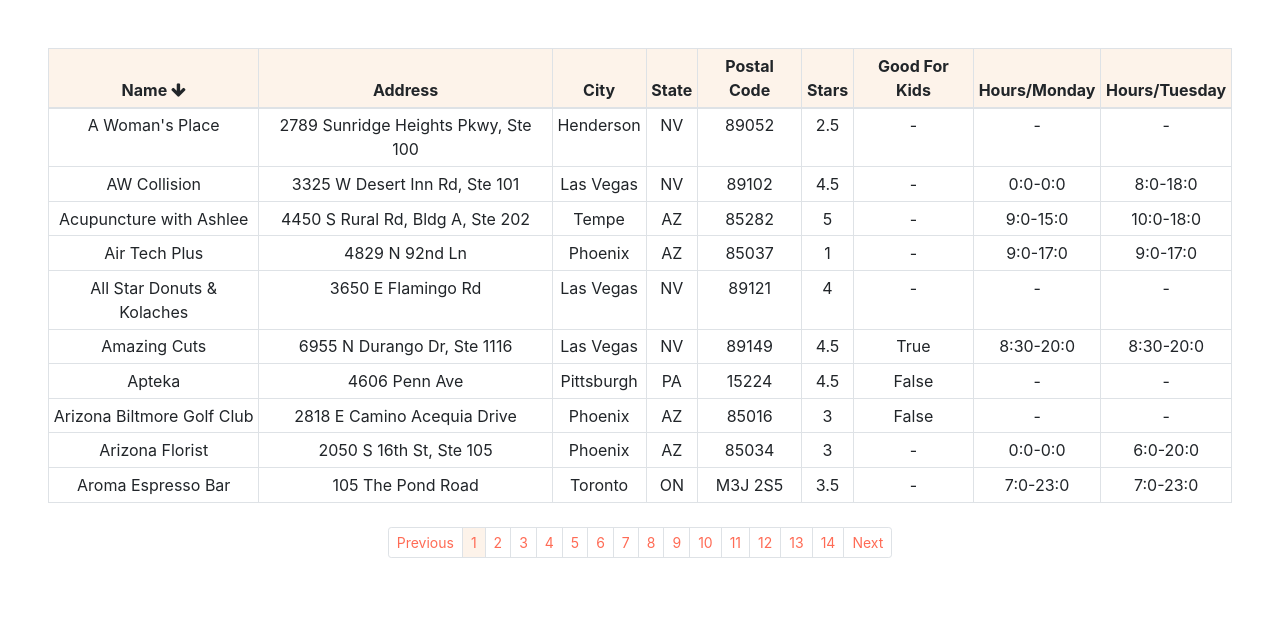
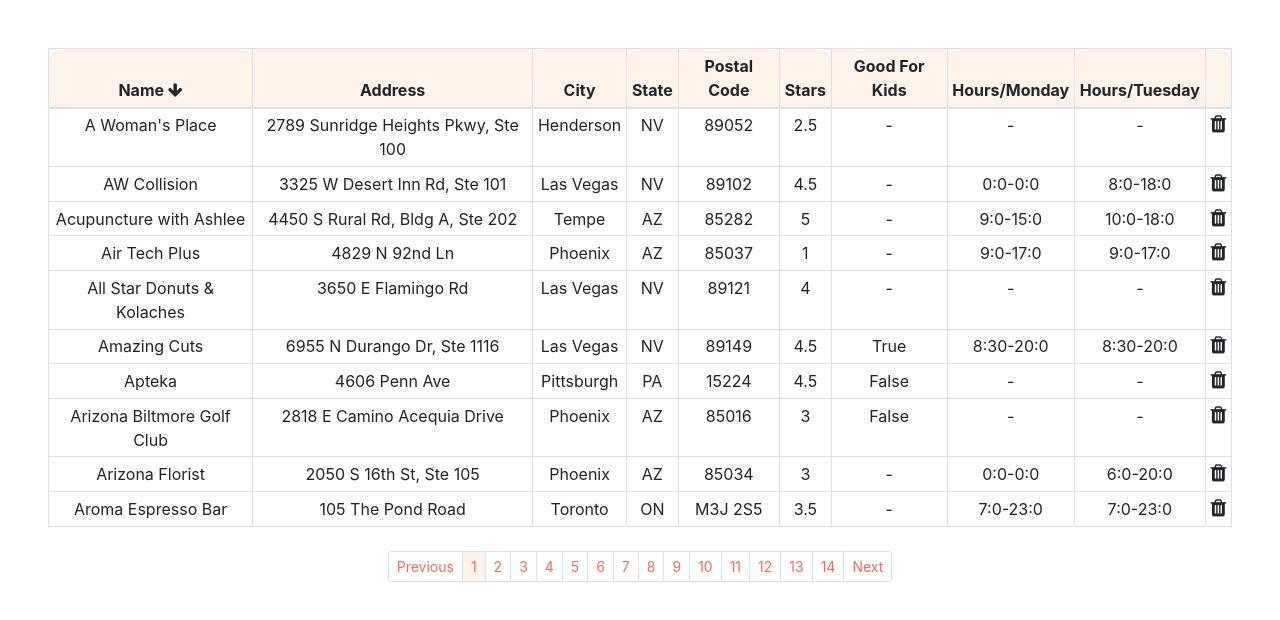
Before and after one commit to VikrantShirvankar/Prdxn-Task, a React (Create React App) app: page / in a window 1280 px wide. Shown: the top 620 px of the page. Built offline with nearby package versions, Linux system fonts and the light colour scheme.

Commit message:
Added Delete functionality

```diff
--- a/src/Components/Listing.js
+++ b/src/Components/Listing.js
@@ -8,7 +8,7 @@
 import Editable from "../Containers/Editable";
 
 export function Listing(props) {
-  const { list, onSort, sort } = props;
+  const { list, onSort, sort, onDelete } = props;
   return (
     <div className="table-responsive">
       <table className="table table-bordered table-sm">
@@ -25,6 +25,7 @@
           <th>Good For Kids</th>
           <th>Hours/Monday</th>
           <th>Hours/Tuesday</th>
+          <th> </th>
         </tr>
         </thead>
         <tbody>
@@ -40,6 +41,7 @@
               <td><Editable tag={`attributes`} field={`GoodForKids`} id={data.business_id} html={data.attributes && data.attributes.GoodForKids ? data.attributes.GoodForKids : '-'} /></td>
               <td><Editable tag={`hours`} field={`Monday`} id={data.business_id} html={data.hours && data.hours.Monday ? data.hours.Monday : '-'  } /></td>
               <td><Editable tag={`hours`} field={`Tuesday`} id={data.business_id} html={data.hours && data.hours.Tuesday ? data.hours.Tuesday : '-'  } /></td>
+              <td><span onClick={() => onDelete(data.business_id)}> <i style={{ fontSize: 20, cursor: 'pointer' }} className="fa fa-trash" aria-hidden="true"/> </span></td>
             </tr>
           ))
         }
--- a/src/Containers/App.js
+++ b/src/Containers/App.js
@@ -16,6 +16,7 @@
 
     this.onPageChange = this.onPageChange.bind(this);
     this.onSort = this.onSort.bind(this);
+    this.onDelete = this.onDelete.bind(this);
 
   }
 
@@ -81,11 +82,22 @@
     this.setState({ list: myData.slice(firstIndex, lastIndex), sortOrder: order });
 
   }
+  onDelete(id) {
+    const { limit, page } = this.state;
+    if(window.confirm("Are you sure ?")) {
+      let myData = JSON.parse(localStorage.getItem('myData'));
+      myData = myData.filter(d => d.business_id !== id);
+      localStorage.setItem('myData', JSON.stringify(myData));
+      const lastIndex = limit * page;
+      const firstIndex = lastIndex - limit;
+      this.setState({ list: myData.slice(firstIndex, lastIndex)});
+    }
+  }
   render(){
     const { list, totalPages, page, sortOrder } = this.state;
     return (
       <div className="App p-5">
-        {list ? <Listing list={list} onSort={() => this.onSort} sort={sortOrder} /> : 'No Data Found' }
+        {list ? <Listing list={list} onSort={() => this.onSort} sort={sortOrder} onDelete={this.onDelete} /> : 'No Data Found' }
         {list && totalPages ? <Pagination onPageChange={this.onPageChange} page={page} totalPages={totalPages} /> : ''}
       </div>
     );
```
